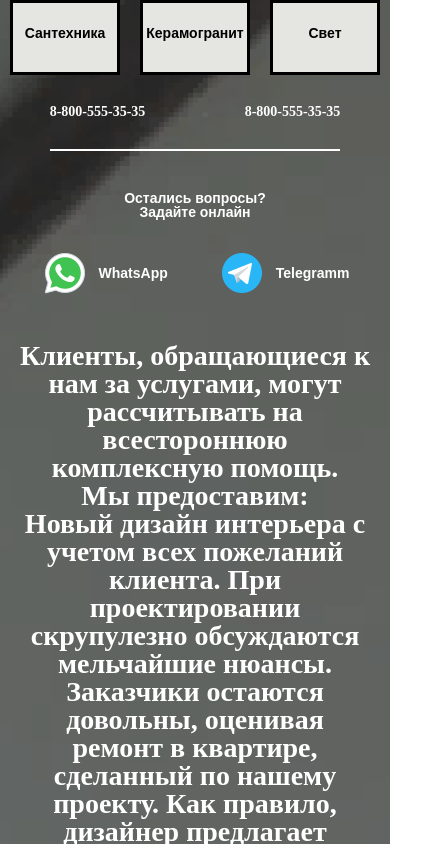
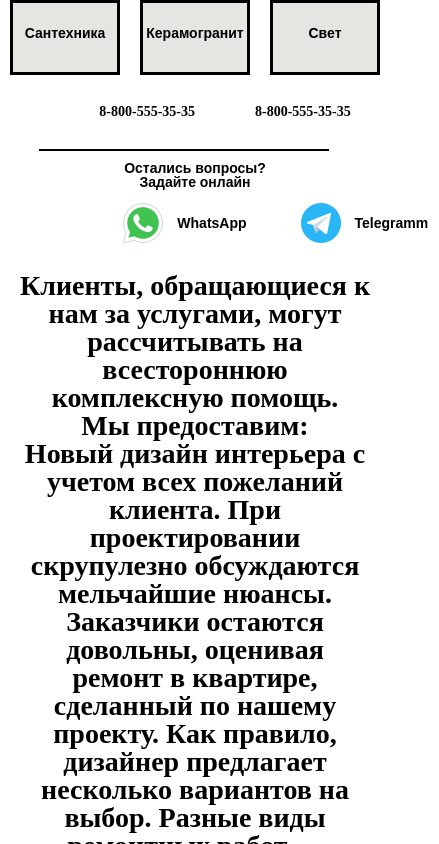
Before and after one commit to AlexandrST228/SKSReady, a plain HTML site: page index.html in a window 390 px wide. Shown: the top 844 px of the page, 439 px wide, since content can reach past the window. Drawn offline with Linux system fonts and the light colour scheme; a web font is replaced by a local one.

Commit message:
Update style.css

```diff
--- a/css/style.css
+++ b/css/style.css
@@ -9,7 +9,7 @@ body {
 
 header{
 display: flex;
-
+max-width: 1600px;
 
 }
 .header{
@@ -31,20 +31,13 @@ header p{
     color: black;
     font-family: Arial, Helvetica, sans-serif;
 }
-body{
 
-
-    background-image: url(../img/blure.png), url(../img/phone.png);
-    background-repeat: no-repeat;
-
-}
 
 .body__container{
 max-width: 1600px;
 margin: 0px auto;
 display: flex;
-
-justify-content: space-between;
+justify-content: center;
 
 }
 .sale{
@@ -62,7 +55,7 @@ margin: 2px 0 0 0;
 
 
 .quesn_number p{
-    color: #FFFFFF;
+    color: black;
 }
 
 .number{
@@ -85,7 +78,7 @@ margin: 2px 0 0 0;
 .line_qu_num{
     width: 530px;
     height: 2px;
-    background-color: #FFFFFF;
+    background-color: black;
     margin: 30px 0 0 0;
 }
 
@@ -141,7 +134,7 @@ h1{
     font-family: Tillana;
     text-align: center;
     padding: 25px 0 0 0;
-    color: #FFFFFF;
+    color: black;
 }
 
 .zagolovki h2{
@@ -320,22 +313,7 @@ margin: 0 auto;
 
 @media (max-width: 730px)
 {
-.body__container{
-    display: block;
-}
-.number p{
-    margin: 0 auto;
-}
-.number p{
- padding: 0;
-}
-.line_qu_num{
-    margin: 30px auto;
-}
-.what_tele{
-    margin: 20px auto;
-    justify-content: center;
-}
+
 header p{
     width: 200px;
     height: 75px;
@@ -348,14 +326,8 @@ header p{
     color: black;
     font-family: Arial, Helvetica, sans-serif;
 }
-.logo{
-    justify-content: none;
-    margin: 20px 40%;
-    justify-content: center;
-}
-h1{
-    width: 700px;
-}
+
+
 }
 
 
```
